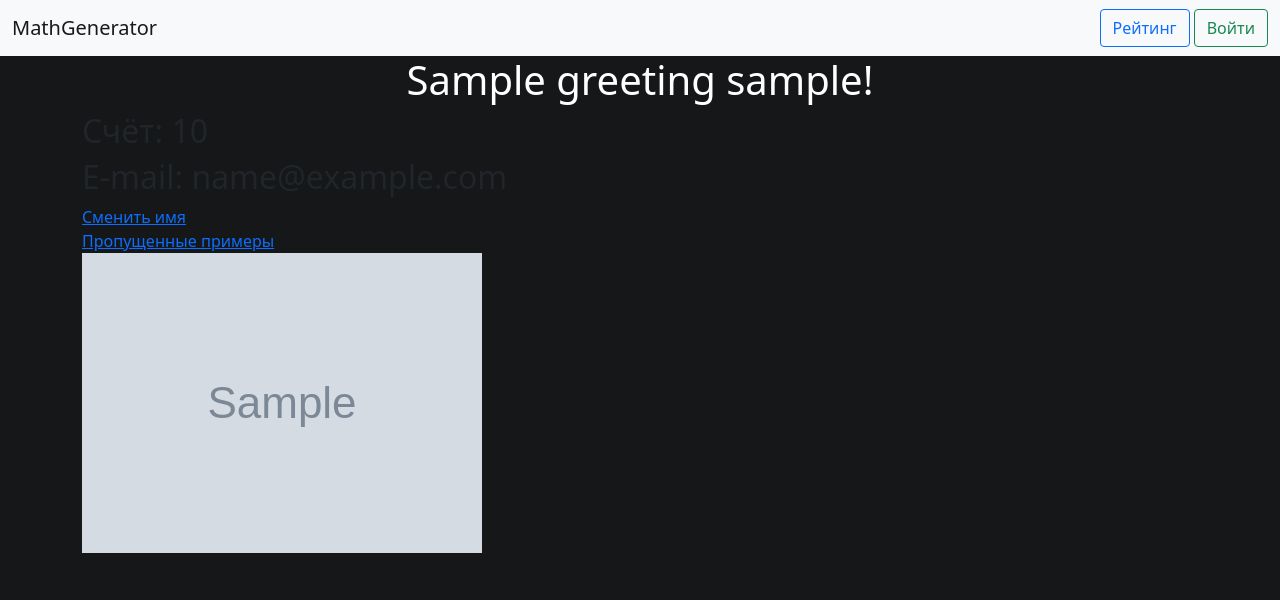
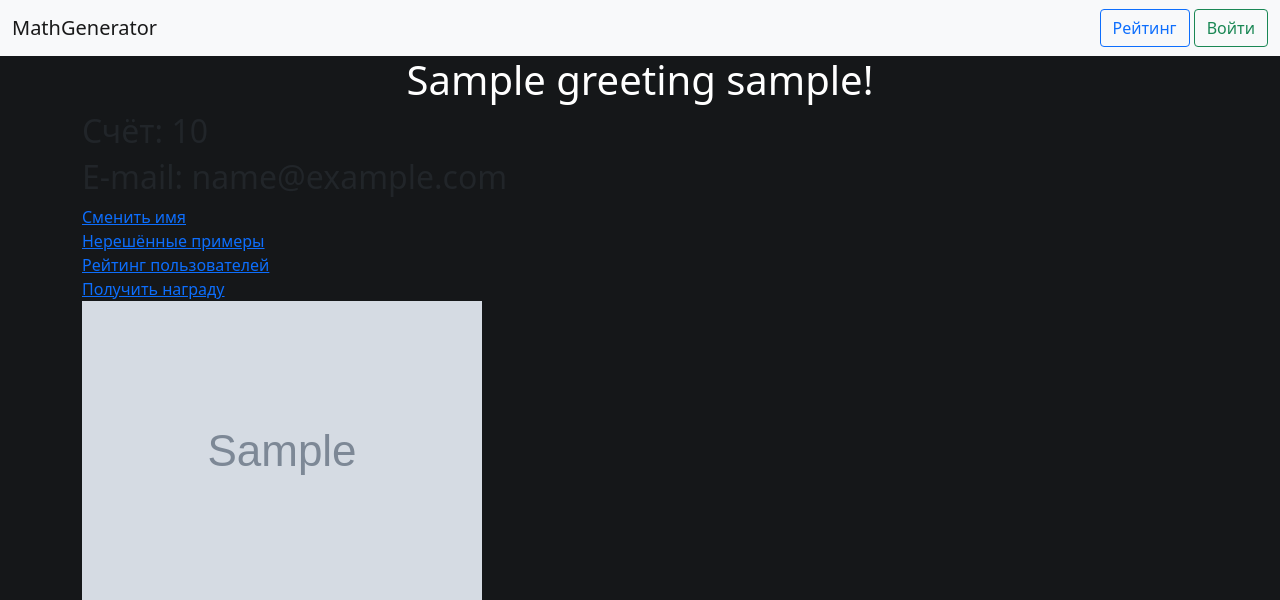
Before and after one commit to tiboga/hackathon, a Flask app: template templates/profile.html in a window 1280 px wide. Shown: the top 600 px of the page. Run offline with Flask 3, Linux system fonts and the light colour scheme; the template is opened without the code that fills it: most values are stand-ins (such as "Sample title", 1, 10 or a date in 2020); grey boxes marked "Sample" are stand-in pictures; some libraries are stand-ins or nearby versions.

Commit message:
Обновление профиля

```diff
--- a/main.py
+++ b/main.py
@@ -27,7 +27,6 @@
 # Клиентская часть
 @app.route("/", methods=['GET', 'POST'])
 def main_page():
-
     levels = ['easy', 'medium', 'hard']
     action = ['addition', 'subtraction', 'multiplication', 'division', 'equality', 'quadratic']
     if request.method == 'POST':
@@ -70,7 +69,8 @@
             flag = request.cookies.get('for_missing')
             if flag == "False":
                 level = current_user.level_task
-                type = current_user.type_task if current_user.type_task not in ['numerical', 'equality'] else current_user.type_type_task
+                type = current_user.type_task if current_user.type_task not in ['numerical',
+                                                                                'equality'] else current_user.type_type_task
                 a = generate_example(level=level, example_type=type)
                 if current_user.need_to_update_task == 1:
                     task = TaskOfUsers()
@@ -88,8 +88,10 @@
                     db_sess.commit()
                     return render_template("main_page.html", a=a)
                 else:
-                    current_task = db_sess.query(TaskOfUsers).filter(TaskOfUsers.id==current_user.current_task).first()
-                    return render_template('main_page.html', a=(current_task.task, current_task.right_answer), missing=False)
+                    current_task = db_sess.query(TaskOfUsers).filter(
+                        TaskOfUsers.id == current_user.current_task).first()
+                    return render_template('main_page.html', a=(current_task.task, current_task.right_answer),
+                                           missing=False)
                 # else:
                 #     task = TaskOfUsers()
                 #     task.user_answer = ''
@@ -105,12 +107,13 @@
                 #     db_sess.commit()
                 #     return render_template("main_page.html", a=a)
             else:
-                task = db_sess.query(TaskOfUsers).filter(TaskOfUsers.user_id==current_user.id, TaskOfUsers.resolved==0).first()
+                task = db_sess.query(TaskOfUsers).filter(TaskOfUsers.user_id == current_user.id,
+                                                         TaskOfUsers.resolved == 0).first()
                 if task:
-                    user = db_sess.query(User).filter(User.id==current_user.id).first()
+                    user = db_sess.query(User).filter(User.id == current_user.id).first()
                     user.current_task = task.id
                     db_sess.commit()
-                    return render_template('main_page.html',a=(task.task, task.right_answer), missing=True)
+                    return render_template('main_page.html', a=(task.task, task.right_answer), missing=True)
                 return render_template("main_page.html", a=None, missing=True)
         else:
             level = random.randint(0, 2)
@@ -169,8 +172,6 @@
         else:
             pass
     return render_template('register_page.html', title='Регистрация')
-
-
 
 
 @app.route("/profile")
@@ -288,7 +289,6 @@
     return res
 
 
-
 @login_required
 @app.route("/setlevel/<level>")
 def set_level(level):
@@ -325,22 +325,30 @@
     db_sess.commit()
     return redirect('/')
 
+
 @login_required
 @app.route('/outofmissings')
 def out_of_missings():
     res = make_response(redirect('/'))
-    res.set_cookie('for_missing','False')
+    res.set_cookie('for_missing', 'False')
     return res
-@login_required
+
+
 @app.route('/skip')
 def skip():
-    db_sess = db_session.create_session()
-    user = db_sess.query(User).filter(User.id==current_user.id).first()
-    user.need_to_update_task = 1
-    print('skip')
-    db_sess.commit()
+    if current_user.is_authenticated:
+        db_sess = db_session.create_session()
+        user = db_sess.query(User).filter(User.id == current_user.id).first()
+        user.need_to_update_task = 1
+        print('skip')
+        db_sess.commit()
+    else:
+        flash('Войдите в аккаунт для сохранения пропущенных примеров!', 'danger')
+        return redirect('/')
 
     return redirect('/')
+
+
 def main():
     if not os.path.exists('db'):
         os.mkdir('db')
--- a/templates/main_page.html
+++ b/templates/main_page.html
@@ -122,12 +122,11 @@
     </label>
 
     <button type="submit" class="btn btn-primary">Проверить</button>
+    <a href='/skip' type="submit" class="btn btn-primary">Пропустить</a>
 </form>
 {%else%}
 <h4>Вы решили все пропущенные примеры</h4>
 {%endif%}
-
-    <a href='/skip' type="submit" class="btn btn-primary">Пропустить</a>
 {% endblock %}
 <script src="https://cdn.jsdelivr.net/npm/@popperjs/core@2.11.8/dist/umd/popper.min.js" integrity="sha384-I7E8VVD/ismYTF4hNIPjVp/Zjvgyol6VFvRkX/vR+Vc4jQkC+hVqc2pM8ODewa9r" crossorigin="anonymous"></script>
 <script src="https://cdn.jsdelivr.net/npm/bootstrap@5.3.3/dist/js/bootstrap.min.js" integrity="sha384-0pUGZvbkm6XF6gxjEnlmuGrJXVbNuzT9qBBavbLwCsOGabYfZo0T0to5eqruptLy" crossorigin="anonymous"></script>
--- a/templates/profile.html
+++ b/templates/profile.html
@@ -54,7 +54,13 @@
         <a class="button" href="/change_data">Сменить имя</a>
     </div>
     <div class="pass_tasks">
-        <a class="button_pt" href="/missingexamples">Пропущенные примеры</a>
+        <a class="button_pt" href="/missingexamples">Нерешённые примеры</a>
+    </div>
+    <div class="top">
+        <a class="button_pt" href="/top">Рейтинг пользователей</a>
+    </div>
+    <div class="gramota">
+        <a class="button_pt" href="/">Получить награду</a>
     </div>
 </div>
 <div>
```
